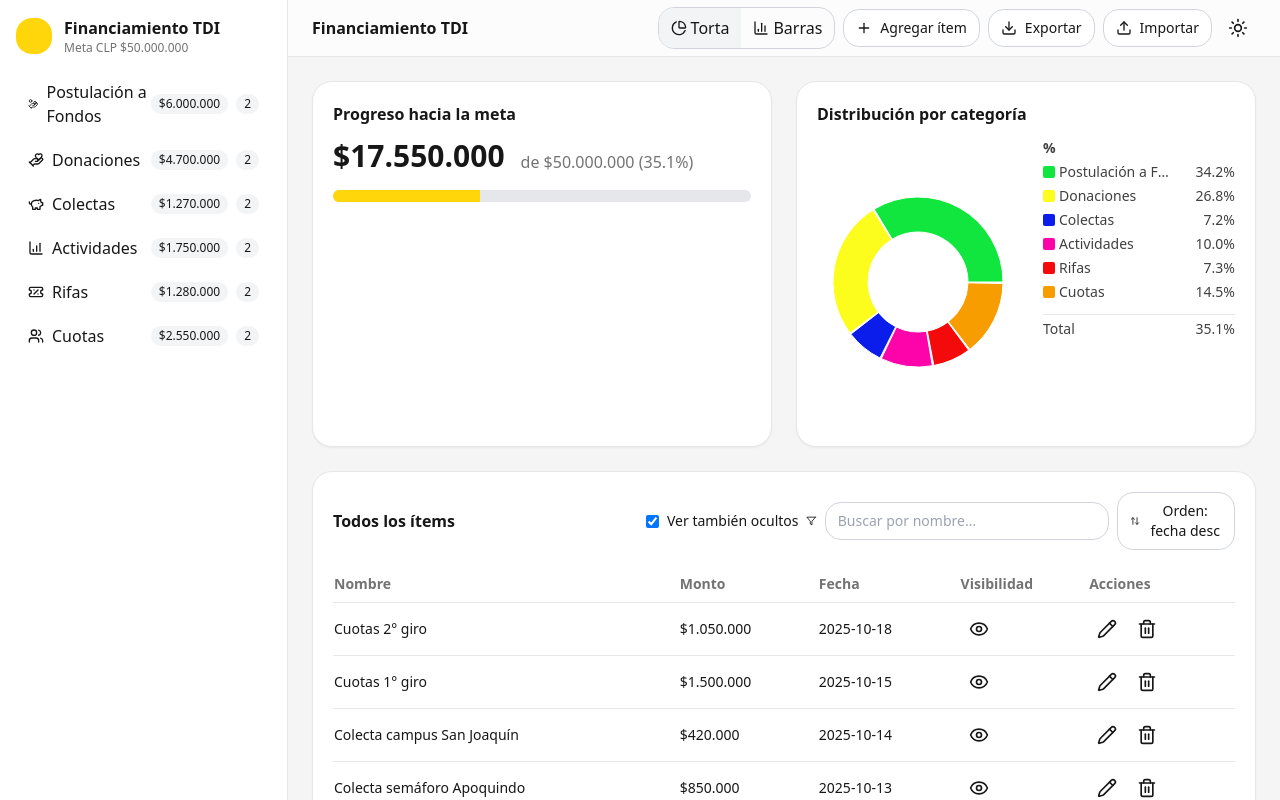
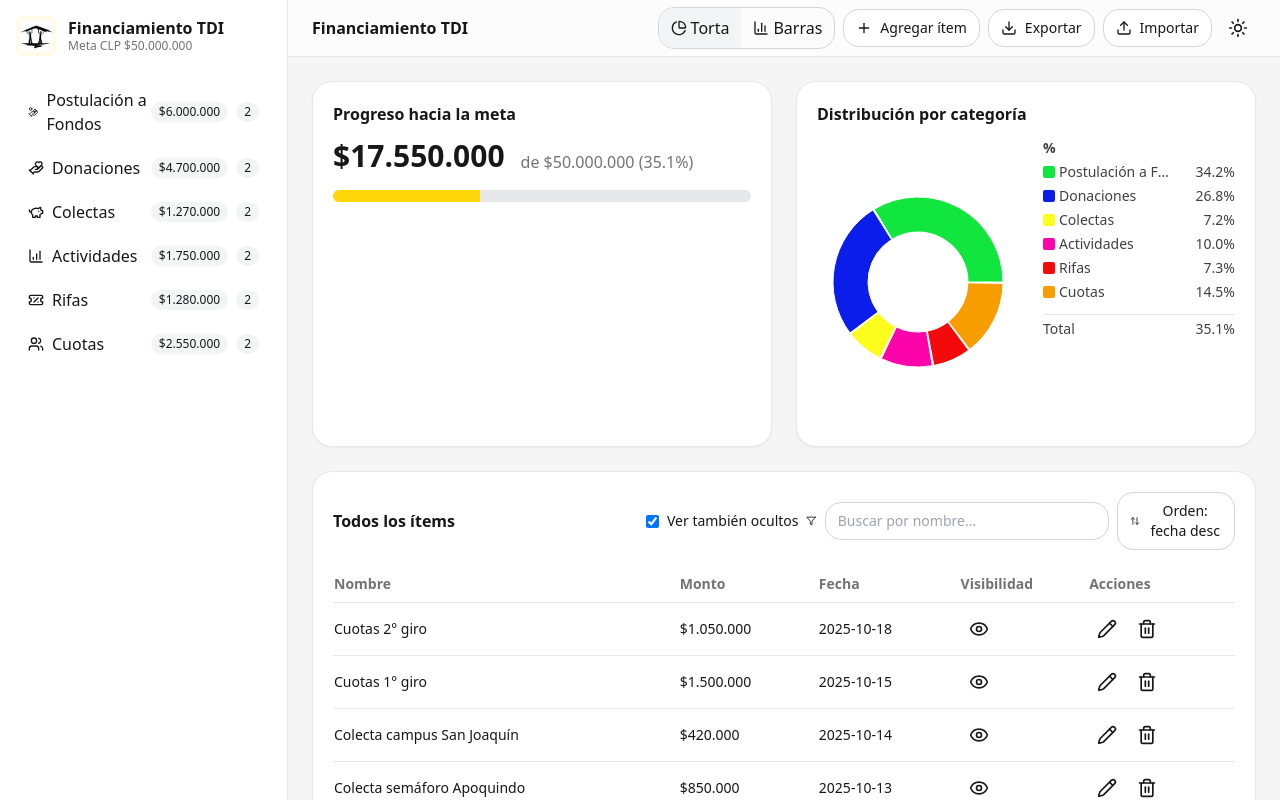
Before and after one commit to Matiiass08/TDI-Financiamiento, a React (Vite) app: page / in a window 1280 px wide. Shown: the top 800 px of the page. Built offline with nearby package versions, Linux system fonts and the light colour scheme.

Commit message:
colocando logo

```diff
--- a/src/components/ChartCard.tsx
+++ b/src/components/ChartCard.tsx
@@ -16,7 +16,7 @@ import {
   CartesianGrid
 } from 'recharts'
 
-const COLORS = ['#11e63fff', '#fcfc1dff', '#0a1deaff', '#fc04a9ff', '#f40a0aff', '#f89d00ff']
+const COLORS = ['#11e63fff', '#0a1deaff', '#fcfc1dff', '#fc04a9ff', '#f40a0aff', '#f89d00ff']
 
 export function ChartCard() {
   const { items, chartType } = useApp()
--- a/src/components/Sidebar.tsx
+++ b/src/components/Sidebar.tsx
@@ -2,8 +2,16 @@ import { useApp } from '@/store/appStore'
 import { categoriaLabel } from '@/lib/format'
 import { categoriaIds, totalVisibleByCategory, countByCategory } from '@/lib/metrics'
 import { fmtCLP } from '@/lib/format'
-import { HandCoins, PiggyBank, HandHeart, BarChart4, TicketPercent, Users } from 'lucide-react'
+import {
+  HandCoins,
+  PiggyBank,
+  HandHeart,
+  BarChart4,
+  TicketPercent,
+  Users
+} from 'lucide-react'
 
+// Iconos por categoría
 const icons: Record<string, any> = {
   postulacion_fondos: HandCoins,
   donaciones: HandHeart,
@@ -18,14 +26,21 @@ export function Sidebar() {
 
   return (
     <aside className="hidden md:flex w-72 shrink-0 flex-col gap-2 p-4 border-r border-gray-200 dark:border-neutral-800 bg-white dark:bg-neutral-900">
-      <div className="flex items-center gap-3 mb-2">
-        <div className="size-9 rounded-xl bg-tdi-yellow" />
+      {/* Encabezado con logo TDI */}
+      <div className="flex items-center gap-3 mb-4">
+        {/* 🟡 Logo (asegúrate de tener src/assets/tdi-logo.png) */}
+        <img
+          src="/src/assets/tdi-logo.png"
+          alt="Logo TDI"
+          className="w-10 h-10 object-contain rounded-md bg-tdi-yellow/10 p-1"
+        />
         <div>
-          <div className="font-bold">Financiamiento TDI</div>
+          <div className="font-bold text-base leading-tight">Financiamiento TDI</div>
           <div className="text-xs text-neutral-500">Meta CLP $50.000.000</div>
         </div>
       </div>
 
+      {/* Lista de categorías */}
       <nav className="flex flex-col gap-1">
         {categoriaIds.map((c) => {
           const total = fmtCLP(totalVisibleByCategory(items, c))
@@ -35,7 +50,9 @@ export function Sidebar() {
           return (
             <button
               key={c}
-              className={`flex items-center justify-between rounded-xl px-3 py-2 text-left hover:bg-gray-100 dark:hover:bg-neutral-800 ${active ? 'bg-gray-100 dark:bg-neutral-800' : ''}`}
+              className={`flex items-center justify-between rounded-xl px-3 py-2 text-left hover:bg-gray-100 dark:hover:bg-neutral-800 ${
+                active ? 'bg-gray-100 dark:bg-neutral-800' : ''
+              }`}
               onClick={() => setSelectedCategory(c)}
             >
               <span className="flex items-center gap-2">
@@ -43,15 +60,23 @@ export function Sidebar() {
                 <span className="font-medium">{categoriaLabel[c]}</span>
               </span>
               <span className="flex items-center gap-2">
-                <span className="badge" title="Total visible">{total}</span>
-                <span className="badge" title="# ítems">{count}</span>
+                <span className="badge" title="Total visible">
+                  {total}
+                </span>
+                <span className="badge" title="# ítems">
+                  {count}
+                </span>
               </span>
             </button>
           )
         })}
       </nav>
 
-      <button className="mt-auto text-sm text-neutral-500 hover:underline" onClick={() => useApp.getState().setSelectedCategory(null)}>
+      {/* Botón inferior */}
+      <button
+        className="mt-auto text-sm text-neutral-500 hover:underline"
+        onClick={() => useApp.getState().setSelectedCategory(null)}
+      >
         Ver todo
       </button>
     </aside>
```
Also changed, not shown: src/assets/tdi-logo.png (added).
